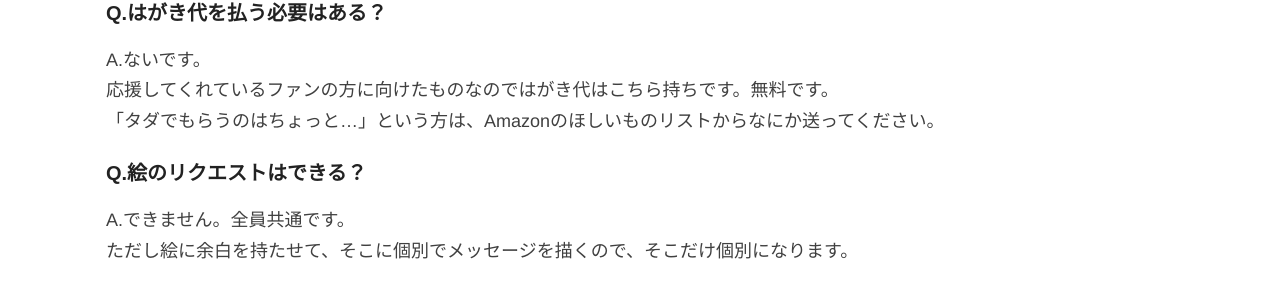
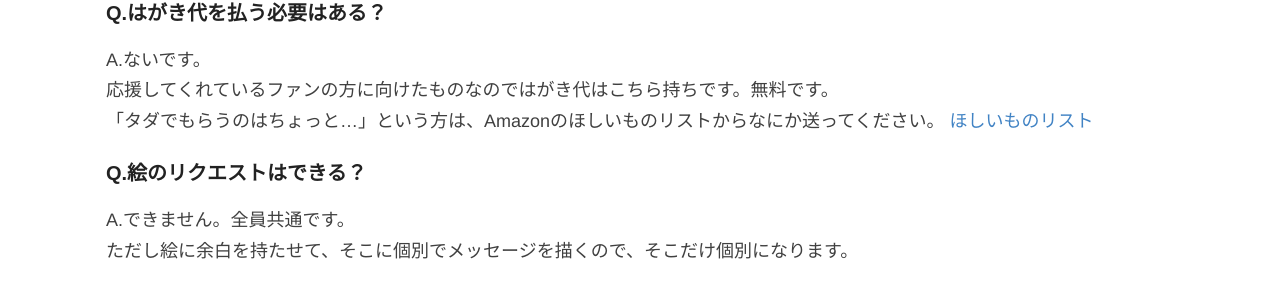
Before and after one commit to fukahorock/rock54main, a Jekyll site: the page built from events/2024newyear.md, in a window 1280 px wide. Shown: the part 973-1263 px from the top of the page. Built offline with Jekyll 4.4.1, drawn with Linux system fonts in a browser that asks for light colours.

Commit message:
Update 2024newyear.md

```diff
--- a/events/2024newyear.md
+++ b/events/2024newyear.md
@@ -34,6 +34,8 @@ A.個人情報は年賀状の到着が確認され次第廃棄します。
 A.ないです。
 応援してくれているファンの方に向けたものなのではがき代はこちら持ちです。無料です。
 「タダでもらうのはちょっと...」という方は、Amazonのほしいものリストからなにか送ってください。
+[ほしいものリスト](https://www.amazon.jp/hz/wishlist/ls/2BK8YXD9QA6TH?ref_=wl_share)
+
 
 ### Q.絵のリクエストはできる？
 A.できません。全員共通です。
```
